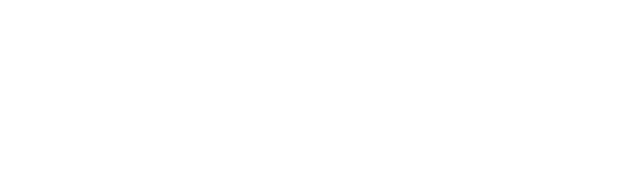
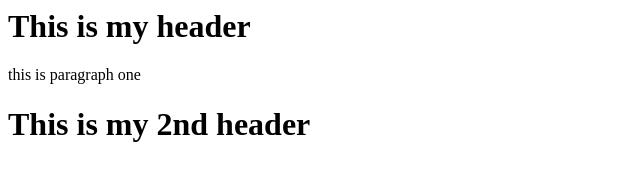
Before and after one commit to talalsd/HttpsRemoteRepo, a plain HTML site: page index.html in a window 1280 px wide. Shown: the whole page, without its empty margins (0-640 px from the left). Drawn offline with Linux system fonts and the light colour scheme.

Commit message:
Added 2nd H1 tag

```diff
--- a/index.html
+++ b/index.html
@@ -1 +1,10 @@
-<html>   </html>
+<html>
+
+<body>
+  <H1> This is my header </H1>
+  <P> this is paragraph one </P>
+  <H1> This is my 2nd header </H1>
+
+
+</body>
+</html>
```
